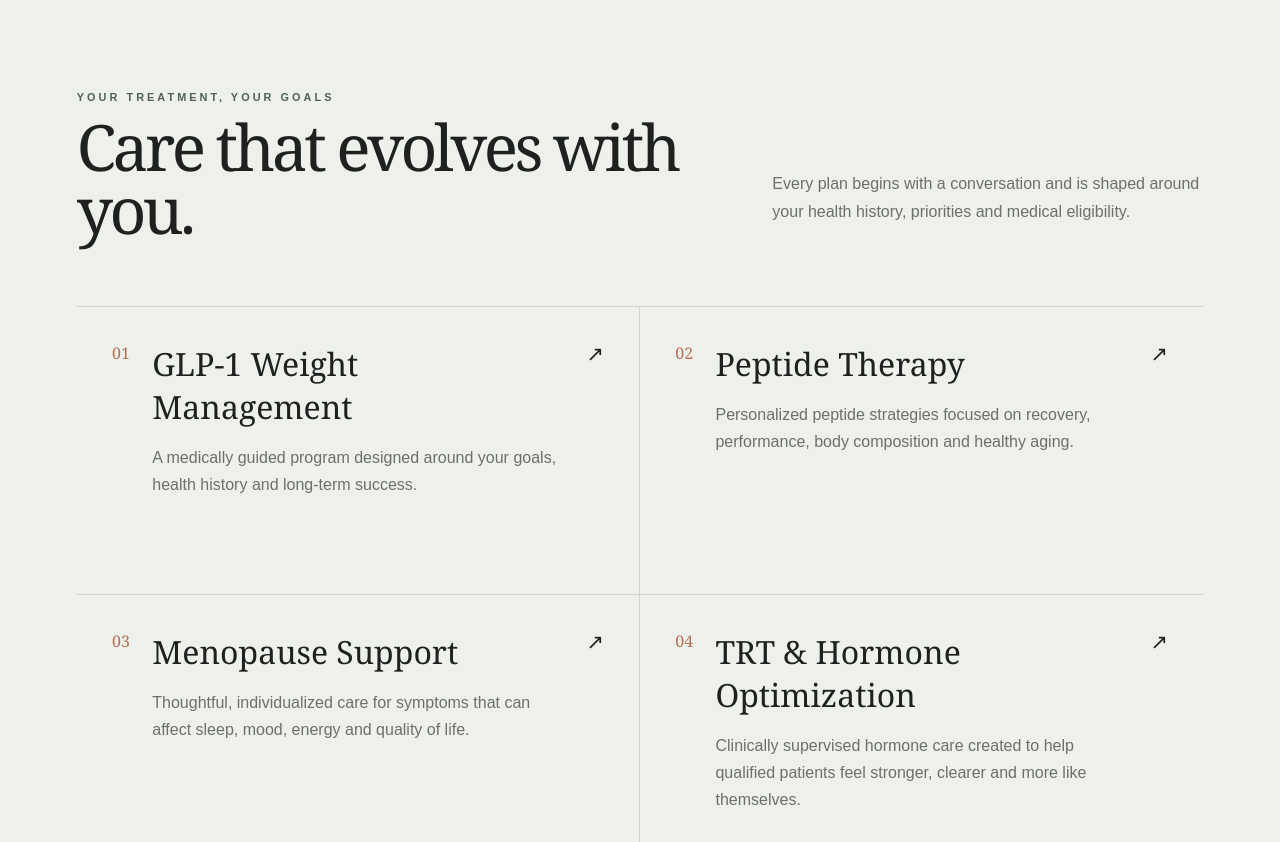
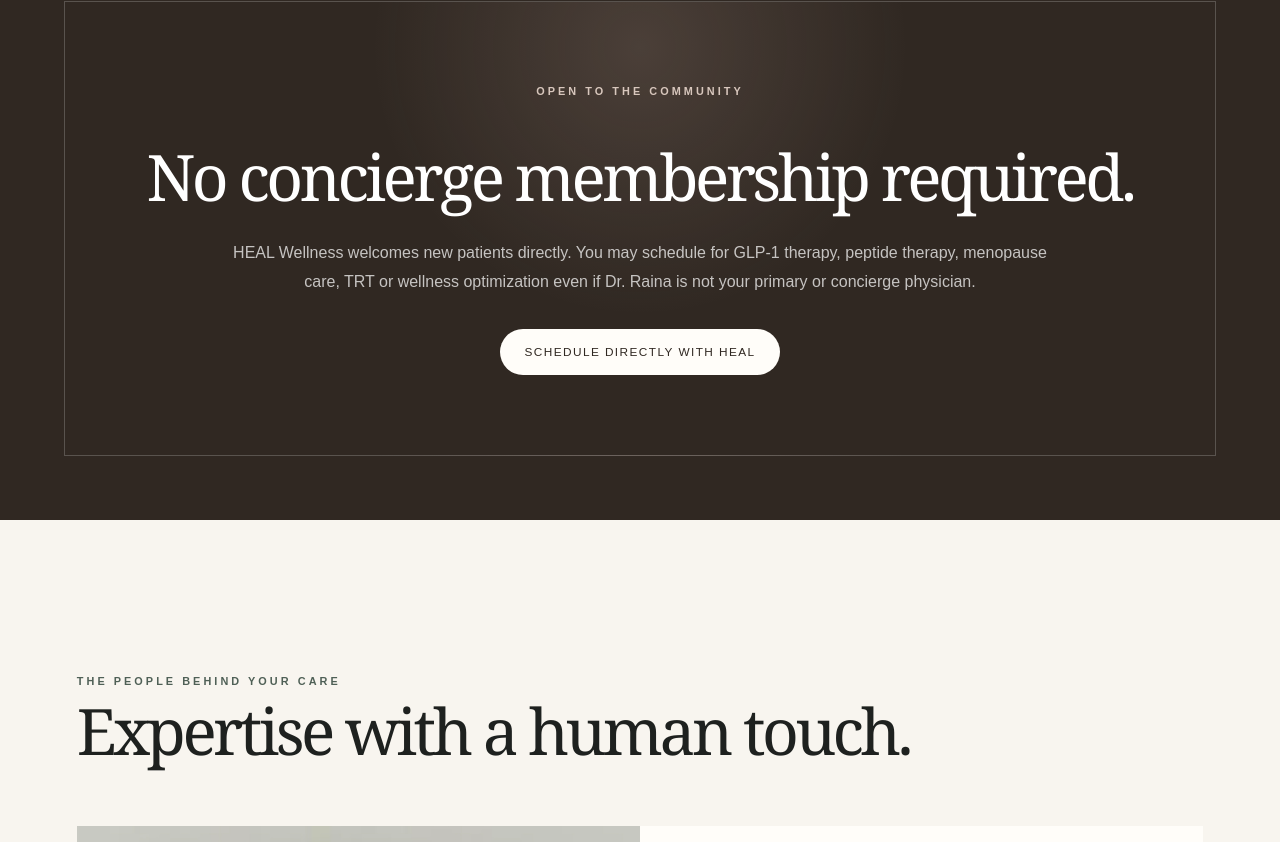
Before and after one commit to jmarino13/heal-wellness-site, a Next.js app: page / in a window 1280 px wide. Shown: the part 5318-6160 px from the top of the page. Built offline with nearby package versions, Linux system fonts and the light colour scheme.

Commit message:
peptides section

```diff
--- a/app/page.tsx
+++ b/app/page.tsx
@@ -6,28 +6,7 @@
 import GoalFinder from "@/components/GoalFinder";
 import EditorialGLP1 from "@/components/EditorialGLP1";
 import EditorialPeptides from "@/components/EditorialPeptides";
-const services = [
-  {
-    number: "01",
-    title: "GLP-1 Weight Management",
-    text: "A medically guided program designed around your goals, health history and long-term success.",
-  },
-  {
-    number: "02",
-    title: "Peptide Therapy",
-    text: "Personalized peptide strategies focused on recovery, performance, body composition and healthy aging.",
-  },
-  {
-    number: "03",
-    title: "Menopause Support",
-    text: "Thoughtful, individualized care for symptoms that can affect sleep, mood, energy and quality of life.",
-  },
-  {
-    number: "04",
-    title: "TRT & Hormone Optimization",
-    text: "Clinically supervised hormone care created to help qualified patients feel stronger, clearer and more like themselves.",
-  },
-];
+
 
 const steps = [
   ["01", "Connect", "Schedule a private consultation with the HEAL Wellness team."],
@@ -53,39 +32,7 @@
  <GoalFinder />
 <EditorialGLP1 />
 <EditorialPeptides />
-      <section className="services" id="treatments">
-        <div className="section-heading">
-          <div>
-            <p className="section-kicker">YOUR TREATMENT, YOUR GOALS</p>
-            <h2>Care that evolves with you.</h2>
-          </div>
-          <p>Every plan begins with a conversation and is shaped around your health history, priorities and medical eligibility.</p>
-        </div>
 
-        <div className="service-grid">
-         {services.map((service) => {
-
- const link =
-  service.number === "01"
-    ? "/glp1"
-    : service.number === "02"
-      ? "/peptides"
-      : "#contact";
-  return (
-    <Link className="service-card" href={link} key={service.number}>
-      <span className="service-number">{service.number}</span>
-
-      <div>
-        <h3>{service.title}</h3>
-        <p>{service.text}</p>
-      </div>
-
-      <span className="service-arrow">↗</span>
-    </Link>
-  );
-})}
-        </div>
-      </section>
 
       <section className="membership-banner">
         <div className="membership-inner">
```
